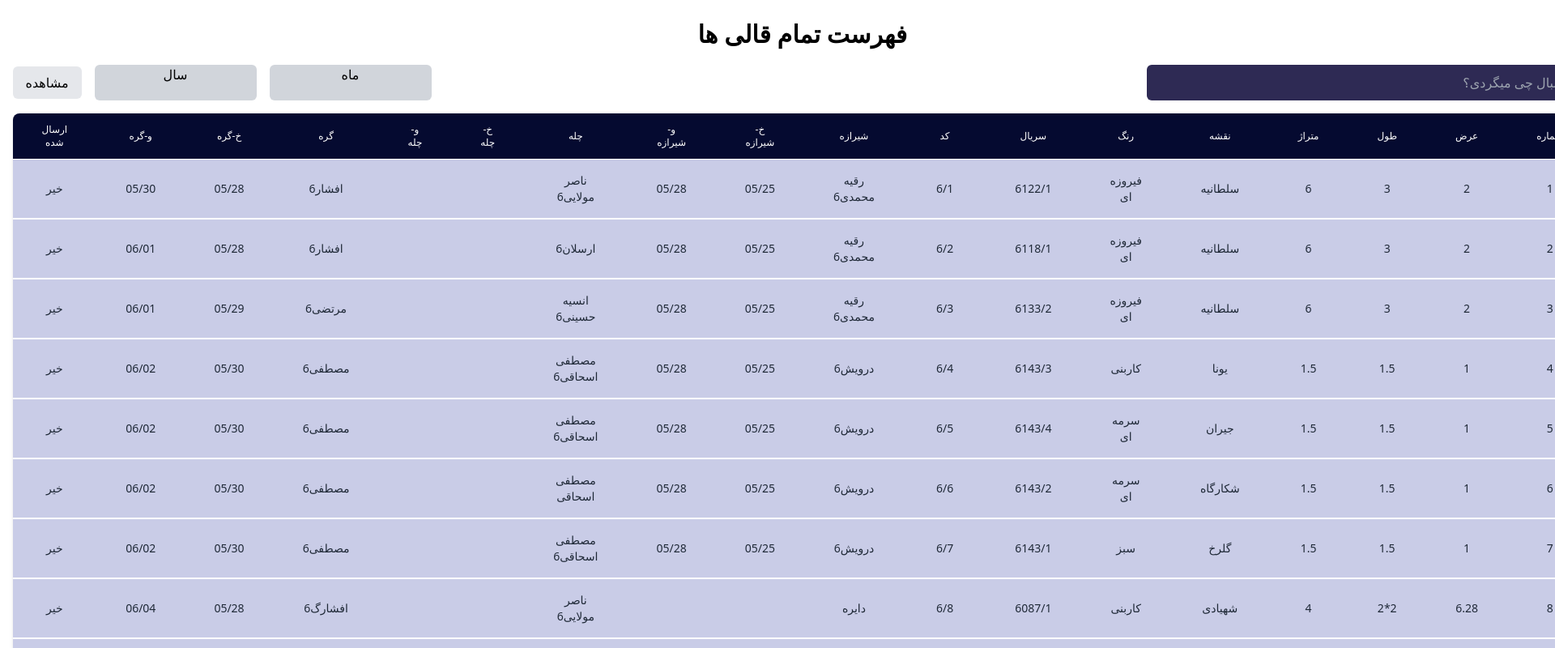
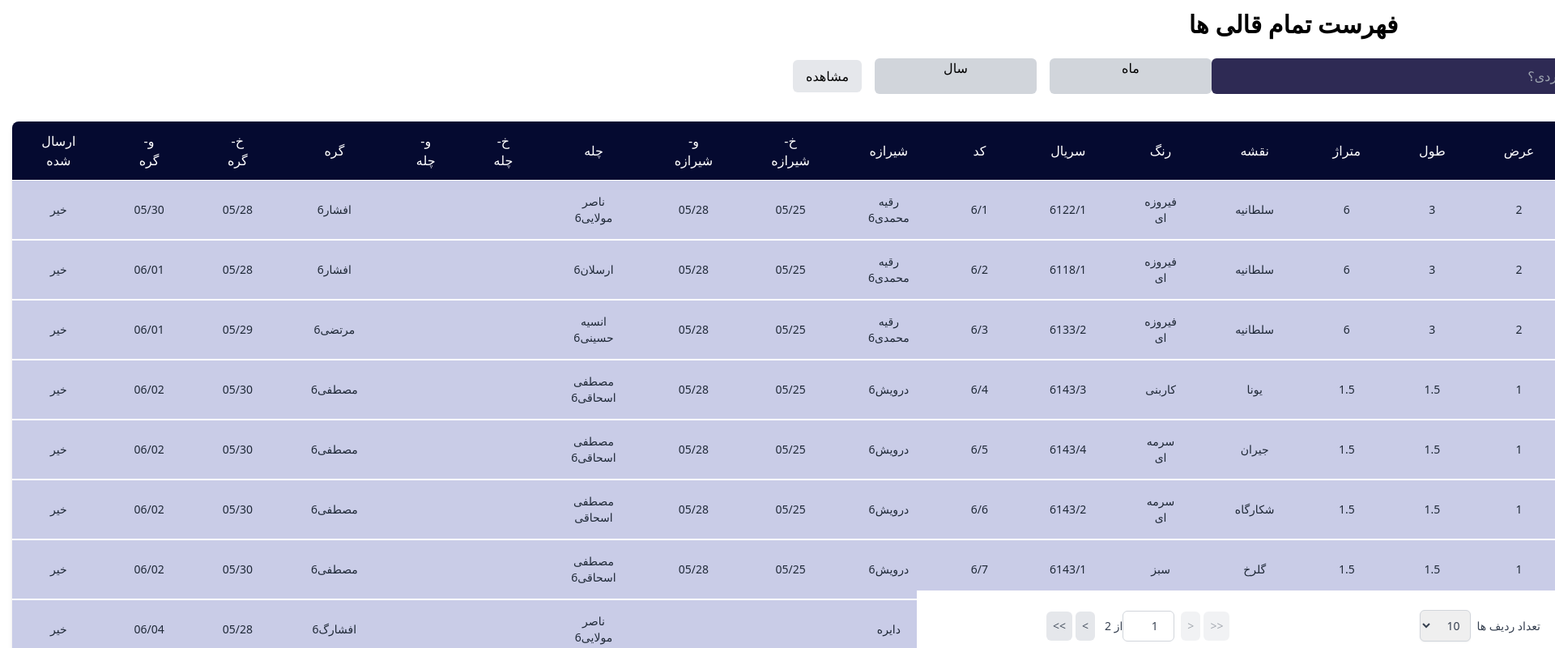
Before and after one commit to Legimmort82/CarpetAccounting, a Next.js app in the folder carpet-accounting/: page /carpets/all in a window 1280 px wide. Shown: the top 800 px of the page at 81% size, 1920 px wide, since content can reach past the window. Built offline with nearby package versions, Linux system fonts and the light colour scheme.

Commit message:
add some style

```diff
--- a/carpet-accounting/src/components/Sections/Table/Carpet.tsx
+++ b/carpet-accounting/src/components/Sections/Table/Carpet.tsx
@@ -4,6 +4,7 @@ import { useState } from "react";
 import mockData from "@/data/data.json"
 import Image from "next/image";
 import Layout from "@/components/Layout/Layout";
+import Link from "next/link";
 
 
 type Carpet = {
@@ -217,11 +218,11 @@ function Carpets() {
   return (
     <>
       <Layout>
-        <div className="flex flex-col min-h-screen w-full py-6 px-4 items-center overflow-auto">
+        <div className="flex flex-col min-h-screen w-full py-[150px] px-4 items-center overflow-auto">
+          <div className="flex flex-col items-stretch pl-4 py-3 pr-[366px] fixed top-0 left-0 bg-white w-full">
+            <h1 className="text-3xl font-bold self-center mb-6">فهرست تمام قالی ها</h1>
 
-          <h1 className="text-3xl font-bold mb-5">فهرست تمام قالی ها</h1>
-
-          <div className="flex justify-between items-center w-full">
+            <div className="flex justify-between items-center">
               <div className="mb-4 relative">
                 <input
                   type="text"
@@ -246,8 +247,9 @@ function Carpets() {
                 <button className="bg-gray-200 py-2 px-4 text-center rounded-md">مشاهده</button>
               </div>
             </div>
+          </div>
 
-          <div className="overflow-x-auto shadow-md rounded-lg">
+          <div className="overflow-x-auto shadow-md rounded-lg mb-14">
             <table className="min-w-full divide-y divide-white">
               <thead className="bg-[#050A30]">
                 {table.getHeaderGroups().map((headerGroup) => (
@@ -255,7 +257,7 @@ function Carpets() {
                     {headerGroup.headers.map((header) => (
                       <th
                         key={header.id}
-                        className="px-9 py-3 text-center text-xs font-medium text-white uppercase"
+                        className="px-9 py-3 text-center text-md font-medium text-white uppercase"
                       >
                         {flexRender(
                           header.column.columnDef.header,
@@ -269,7 +271,7 @@ function Carpets() {
 
               <tbody className="bg-[#C9CCE7] divide-y-2 divide-white">
                 {table.getRowModel().rows.map((row) => (
-                  <tr key={row.id} className="hover:bg-gray-50">
+                  <tr key={row.id} className="hover:bg-gray-50 cursor-pointer">
                     {row.getVisibleCells().map((cell) => (
                       <td
                         key={cell.id}
@@ -287,7 +289,7 @@ function Carpets() {
             </table>
           </div>
 
-          <div className="flex justify-between items-center mt-4 text-sm text-gray-700 w-full">
+          <div className="flex justify-between items-center py-2 text-sm text-gray-700 bg-white pl-40 pr-[510px] fixed bottom-0 left-0 w-full">
             <div className="flex items-center mt-4 ">
               <span className="ml-2">تعداد ردیف ها</span>
 
--- a/carpet-accounting/src/pages/carpets/edit/[carpetId].tsx
+++ b/carpet-accounting/src/pages/carpets/edit/[carpetId].tsx
@@ -1,8 +1,7 @@
 import EditCarpet from "@/components/Sections/Input/EditCarpet"
 
 
-function EditCarpets
-() {
+function EditCarpets() {
   return (
     <EditCarpet />
   )
```
Lines whose indentation alone changed are shown as unchanged.
